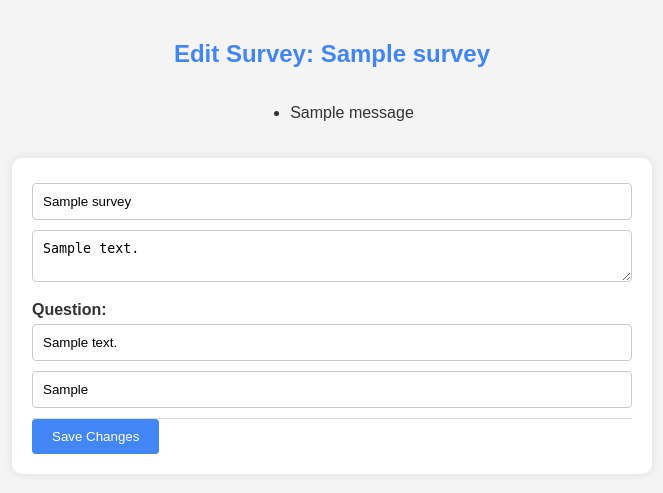
After one commit to alexakka/survey-app, a Django app: a page that uses templates/survey/edit_survey.html in a window 1280 px wide. The commit adds this page. Shown: the top 493 px of the page, without its empty margins (308-971 px from the left). Run offline with Django 5.2, Linux system fonts and the light colour scheme; a user stored in the database is signed in; tables that the repository leaves empty hold one stand-in row (values such as "Sample post"); one stand-in notice (Sample message) is shown.

Commit message:
adding edditing. Change id to slug on the urls.

```diff
--- a/survey/models.py
+++ b/survey/models.py
@@ -1,5 +1,6 @@
 from django.db import models
 from django.utils import timezone
+from django.utils.text import slugify
 
 from user.models import User
 
@@ -7,23 +8,27 @@ from user.models import User
 class Survey(models.Model):
     name = models.CharField(max_length=255, blank=False)
     description = models.CharField(max_length=1024)
-    creating_date = models.DateTimeField(default=timezone.now)
+    slug = models.SlugField(unique=True, blank=True)
+    number_of_responses = models.IntegerField(default=0)
+    creating_date = models.DateTimeField(auto_now_add=True)
     starting_date = models.DateTimeField(default=timezone.now)
     ending_date = models.DateTimeField(default=timezone.now() + timezone.timedelta(days=28))
-    number_of_responses = models.IntegerField(default=0)
     author = models.ForeignKey(User, on_delete=models.CASCADE)
+
+    class Meta:
+        verbose_name = 'Survey'
+        verbose_name_plural = 'Surveys'
+
+    def save(self, *args, **kwargs):
+        if not self.slug:
+            self.slug = slugify(self.name)
+        super().save(*args, **kwargs)
 
     @property
     def is_available(self):
         if timezone.now > self.ending_date:
             return False
         return True
-
-
-    class Meta:
-        verbose_name = 'Survey'
-        verbose_name_plural = 'Surveys'
-
 
     def __str__(self):
         return self.name
@@ -48,6 +53,17 @@ class Answer(models.Model):
         return self.value
 
 
+class Response(models.Model):
+    survey = models.ForeignKey('Survey', on_delete=models.CASCADE)
+    question = models.ForeignKey('Question', on_delete=models.CASCADE)
+    answer = models.ForeignKey('Answer', on_delete=models.CASCADE)
+    respondent = models.ForeignKey(User, on_delete=models.CASCADE)
+    # spended_time = models.TimeField(blank=True)
+
+    def __str__(self):
+        return self.answer.value
+
+
 class Respondent(models.Model):
     SEXES = {
         "M": "Male",
@@ -58,15 +74,7 @@ class Respondent(models.Model):
     sex = models.CharField(max_length=1, choices=SEXES)
 
 
-class Response(models.Model):
-    survey = models.ForeignKey('Survey', on_delete=models.CASCADE)
-    question = models.ForeignKey('Question', on_delete=models.CASCADE)
-    answer = models.ForeignKey('Answer', on_delete=models.CASCADE)
-    respondent = models.ForeignKey(User, on_delete=models.CASCADE)
 
-
-    def __str__(self):
-        return self.answer.value
 
 
 # class SurveyResponse(models.Model):
--- a/survey/urls.py
+++ b/survey/urls.py
@@ -3,11 +3,13 @@ from . import views
 
 
 urlpatterns = [
-    path('<int:survey_id>/', views.survey_detail, name='survey_detail'),
     path('create_survey/', views.create_survey, name='create_survey'),
-    path('submit_response/<int:survey_id>/', views.submit_response, name='submit_response'),
-    path('<int:survey_id>/complete_survey/', views.complete_survey, name='complete_survey'),
-    path('responses/<int:survey_id>', views.show_all_responses, name="responses"),
+    path('edit_survey/<slug:survey_slug>/', views.edit_survey, name='edit_survey'),
+    path('<slug:survey_slug>/', views.survey_detail, name='survey_detail'),
+    path('submit_response/<slug:survey_slug>/', views.submit_response, name='submit_response'),
+    path('<slug:survey_slug>/complete_survey/', views.complete_survey, name='complete_survey'),
+    path('responses/<slug:survey_slug>/', views.show_all_responses, name="responses"),
+    path('responses/<slug:survey_slug>/<int:respondent_id>/', views.respondent_response, name='respondent_response'),
+
     path('profile', views.profile, name='profile'),
-    path('responses/<int:survey_id>/<int:respondent_id>/', views.respondent_response, name='respondent_response')
 ]
--- a/survey/views.py
+++ b/survey/views.py
@@ -35,15 +35,42 @@ def create_survey(request):
     return render(request, 'survey/create_survey.html')
 
 
-def survey_detail(request, survey_id):
-    survey = get_object_or_404(Survey, pk=survey_id)
+@login_required
+def edit_survey(request, survey_slug):
+    survey = get_object_or_404(Survey, slug=survey_slug)
+
+    if request.method != 'POST':
+        return render(request, 'survey/edit_survey.html', {'survey': survey})
+    else:
+        survey.name = request.POST['name']
+        survey.description = request.POST['description']
+
+        question_texts = request.POST.getlist('question_text[]')
+        answer_texts = request.POST.getlist('answer_text[]')
+        print(question_texts)
+        j = 0
+        for question, text in zip(survey.question_set.all(), question_texts):
+            question.text = text
+
+            for answer, value in zip(question.answer_set.all(), answer_texts[j:j + len(answer_texts) // len(question_texts)]):
+                answer.value = value
+                answer.save()
+
+            question.save()
+            j = j + len(answer_texts) // len(question_texts)
+
+        survey.save()
+        return redirect('profile')
+
+
+def survey_detail(request, survey_slug):
+    survey = get_object_or_404(Survey, slug=survey_slug)
     is_author = request.user == survey.author
     return render(request, 'survey/survey_detail.html', {'survey': survey, 'is_author': is_author})
 
 
-
-def complete_survey(request, survey_id):
-    survey = get_object_or_404(Survey, pk=survey_id)
+def complete_survey(request, survey_slug):
+    survey = get_object_or_404(Survey, slug=survey_slug)
 
     respondent = Response.objects.filter(survey=survey, respondent=request.user)
 
@@ -53,27 +80,31 @@ def complete_survey(request, survey_id):
         request._messages = messages.storage.default_storage(request)
 
         messages.error(request, "You already complete the survey!")
-        return redirect(reverse('survey_detail', args=[survey_id]))
+        return redirect(reverse('survey_detail', args=[survey_slug]))
 
     return render(request, 'survey/complete_survey.html', {'survey': survey})
 
 
-def respondent_response(request, survey_id, respondent_id):
-    responses = Response.objects.all().filter(survey=survey_id, respondent=respondent_id)
+
+def show_all_responses(request, survey_slug):
+    survey = get_object_or_404(Survey, slug=survey_slug)
+
+    all_responses = Response.objects.filter(survey=survey).distinct("respondent")
+    return render(request, "survey/responses.html", {"responses": all_responses})
+
+
+def respondent_response(request, survey_slug, respondent_id):
+    survey = get_object_or_404(Survey, slug=survey_slug)
+
+    responses = Response.objects.all().filter(survey=survey, respondent=respondent_id)
     return render(request, "survey/respondent_response.html", {"responses": responses})
 
 
-def show_all_responses(request, survey_id):
-    # all_responses = Response.objects.filter(survey=survey_id)
-    # all_responses.group_by = ['respondent']
-    all_responses = Response.objects.filter(survey=survey_id).distinct("respondent")
-    return render(request, "survey/responses.html", {"responses": all_responses})
 
-
-def submit_response(request, survey_id):
+def submit_response(request, survey_slug):
     if request.method == 'POST':
 
-        survey = get_object_or_404(Survey, pk=survey_id)
+        survey = get_object_or_404(Survey, slug=survey_slug)
         # adding one respondent to field
         survey.number_of_responses += 1
         survey.save()
@@ -82,13 +113,17 @@ def submit_response(request, survey_id):
             answer_id = request.POST.get(f'question_{question.id}')
             answer = get_object_or_404(Answer, pk=answer_id)
 
-            response = Response(survey=survey, question=question, answer=answer, respondent=request.user)
+            response = Response(
+                survey=survey,
+                question=question,
+                answer=answer,
+                respondent=request.user
+                )
             response.save()
 
         return redirect('index')
 
-    return redirect('complete_survey', survey_id=survey_id)
-
+    return redirect('complete_survey', survey_slug=survey_slug)
 
 
 @login_required
--- a/templates/index.html
+++ b/templates/index.html
@@ -64,7 +64,7 @@
     <ul>
         {% for survey in surveys %}
             <li>
-                <a href="{% url 'survey_detail' survey.id %}">{{ survey.name }}</a>
+                <a href="{% url 'survey_detail' survey.slug %}">{{ survey.name }}</a>
                 - {{ survey.description }}
             </li>
         {% endfor %}
--- a/templates/survey/complete_survey.html
+++ b/templates/survey/complete_survey.html
@@ -73,7 +73,7 @@
 <h1>{{ survey.name }} - Complete Survey</h1>
 <p>{{ survey.description }}</p>
 
-<form method="post" action="{% url 'submit_response' survey.id %}">
+<form method="post" action="{% url 'submit_response' survey.slug %}">
     {% csrf_token %}
 
     {% for question in survey.question_set.all %}
--- a/templates/survey/create_survey.html
+++ b/templates/survey/create_survey.html
@@ -113,7 +113,7 @@
         </ul>
     {% endif %}
 
-    <form method="post" id="surveyForm">
+    <form method="post" action="{% url 'create_survey' %}" id="surveyForm">
         {% csrf_token %}
 
         <!-- Survey fields here -->
--- /dev/null
+++ b/templates/survey/edit_survey.html
@@ -0,0 +1,100 @@
+<!DOCTYPE html>
+<html lang="en">
+<head>
+    <meta charset="UTF-8">
+    <meta name="viewport" content="width=device-width, initial-scale=1.0">
+    <title>Edit Survey: {{ survey.name }}</title>
+    <style>
+        body {
+            font-family: 'Arial', sans-serif;
+            background-color: #f4f4f4;
+            color: #333;
+            margin: 0;
+            padding: 20px;
+            display: flex;
+            flex-direction: column;
+            align-items: center;
+        }
+
+        h2 {
+            color: #4285F4; /* Google Blue */
+        }
+
+        form {
+            width: 80%;
+            max-width: 600px;
+            background-color: #fff;
+            padding: 20px;
+            border-radius: 10px;
+            box-shadow: 0 0 10px rgba(0, 0, 0, 0.1);
+            margin-top: 20px;
+        }
+
+        label {
+            margin-top: 10px;
+            display: block;
+            font-weight: bold;
+        }
+
+        input[type="text"],
+        textarea {
+            width: 100%;
+            padding: 10px;
+            margin-top: 5px;
+            margin-bottom: 5px;
+            box-sizing: border-box;
+            border: 1px solid #ccc;
+            border-radius: 4px;
+        }
+
+        .question {
+            border-bottom: 1px solid #ddd; /* Line between questions */
+            padding-bottom: 5px; /* Add some spacing between questions */
+        }
+
+        button {
+            background-color: #4285F4; /* Google Blue */
+            color: #fff;
+            padding: 10px 20px;
+            border: none;
+            border-radius: 4px;
+            cursor: pointer;
+        }
+
+        button:hover {
+            background-color: #0056b3;
+        }
+    </style>
+</head>
+<body>
+    <h2>Edit Survey: {{ survey.name }}</h2>
+
+    {% if messages %}
+        <ul class="messages">
+            {% for message in messages %}
+                <li{% if message.tags %} class="{{ message.tags }}"{% endif %}>{{ message }}</li>
+            {% endfor %}
+        </ul>
+    {% endif %}
+
+    <form method="post" action="{% url 'edit_survey' survey.slug %}">
+        {% csrf_token %}
+
+        <input type="text" id="name" name="name" value="{{ survey.name }}" required>
+        <textarea id="description" name="description" required>{{ survey.description }}</textarea>
+
+        {% for question in survey.question_set.all %}
+            <div class="question">
+                <label for="question_text_{{ question.id }}">Question:</label>
+                <input type="text" id="question_text_{{ question.id }}" name="question_text[]" value="{{ question.text }}" required>
+
+                {% for answer in question.answer_set.all %}
+                    <input type="text" id="answer_text_{{ answer.id }}" name="answer_text[]" value="{{ answer.value }}" required>
+                {% endfor %}
+            </div>
+        {% endfor %}
+
+        <button type="submit">Save Changes</button>
+    </form>
+</body>
+</html>
--- a/templates/survey/responses.html
+++ b/templates/survey/responses.html
@@ -69,7 +69,7 @@
                 <td>{{ response.survey.name }}</td>
                 <td>{{ response.question.text }}</td>
                 <td>{{ response.answer.value }}</td>
-                <td><a href="{% url 'respondent_response' response.survey.id response.respondent.id %}">{{ response.respondent.get_full_name }}</a></td>
+                <td><a href="{% url 'respondent_response' response.survey.slug response.respondent.id %}">{{ response.respondent.get_full_name }}</a></td>
 
             </tr>
             {% endfor %}
```
Also changed, not shown: templates/survey/profile.html (+6 -2 lines), templates/survey/survey_detail.html (+11 -4 lines), survey/migrations/0010_survey_slug_alter_survey_ending_date.py (added), survey/migrations/0011_alter_survey_ending_date.py (added), survey/migrations/0012_alter_survey_creating_date_alter_survey_ending_date.py (added).
